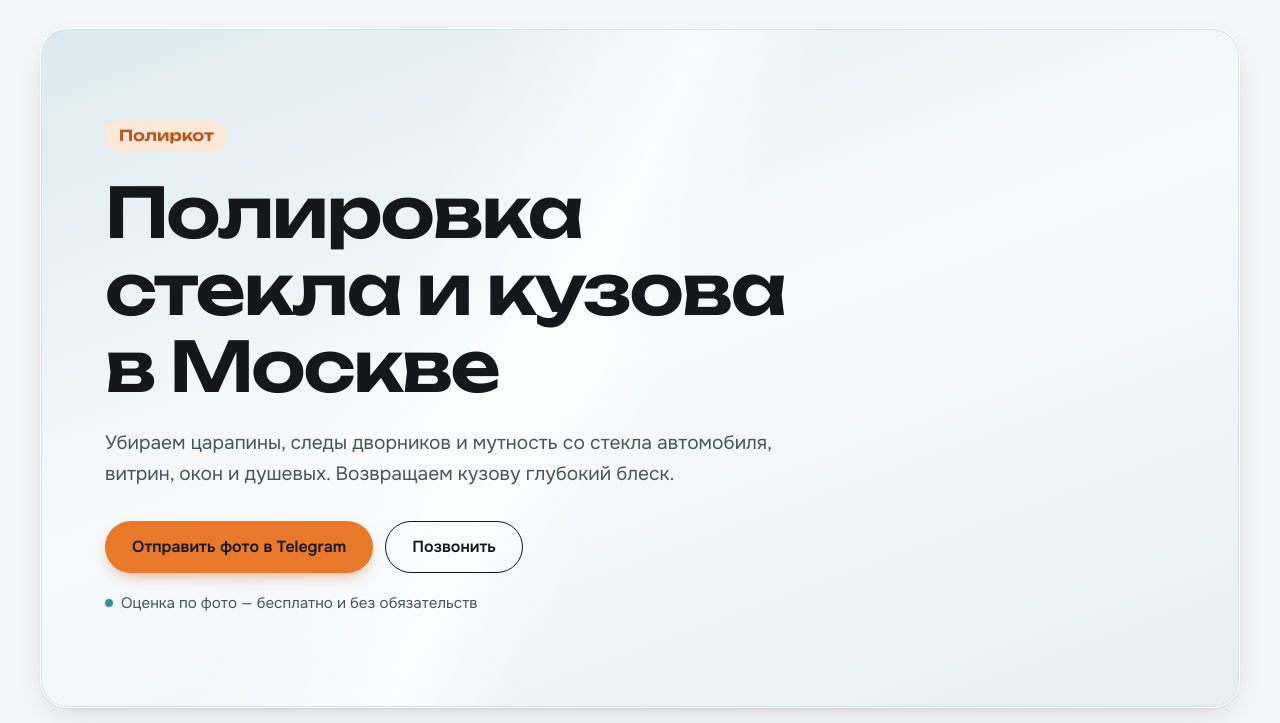
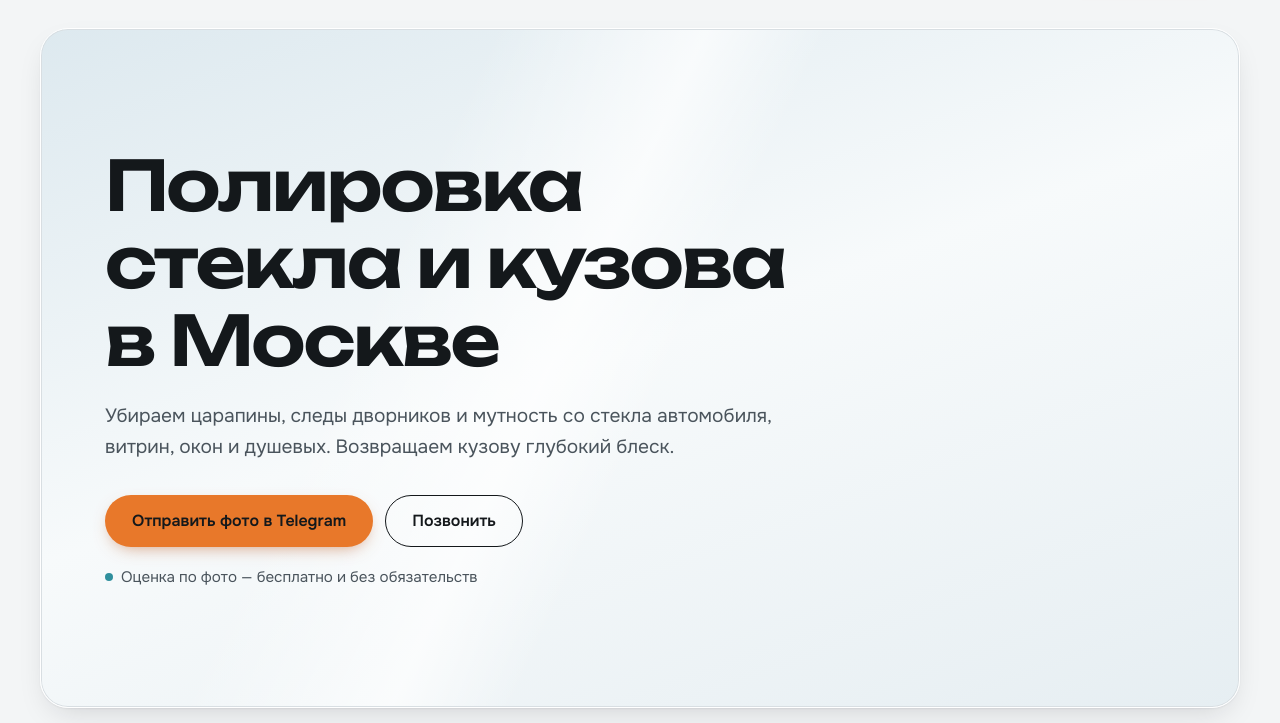
Before and after one commit to nyapret/site-yura, a plain HTML site: page index.html in a window 1280 px wide. Shown: the part 77-800 px from the top of the page. Drawn offline with Linux system fonts and the light colour scheme.

Commit message:
Удалил надпись Полиркот в самом верху

```diff
--- a/index.html
+++ b/index.html
@@ -57,7 +57,6 @@
       <div class="pane">
         <div class="pane__glint" aria-hidden="true"></div>
         <div class="hero__text">
-          <p class="hero__brand">Полиркот</p>
           <h1 id="hero-title">Полировка стекла и&nbsp;кузова в&nbsp;Москве</h1>
           <p class="hero__lead">Убираем царапины, следы дворников и&nbsp;мутность со&nbsp;стекла автомобиля, витрин, окон и&nbsp;душевых. Возвращаем кузову глубокий блеск.</p>
           <div class="hero__actions">
```
